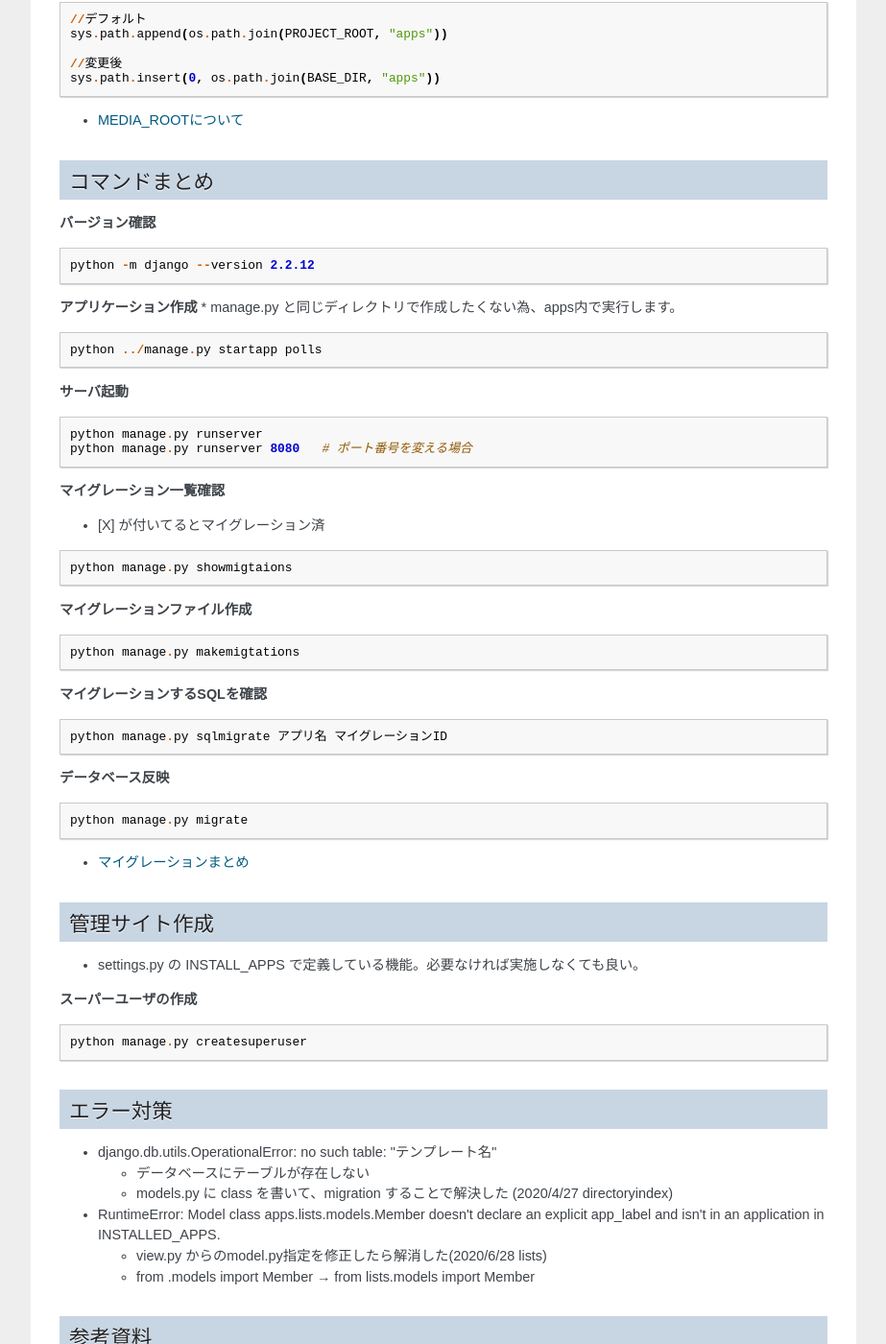
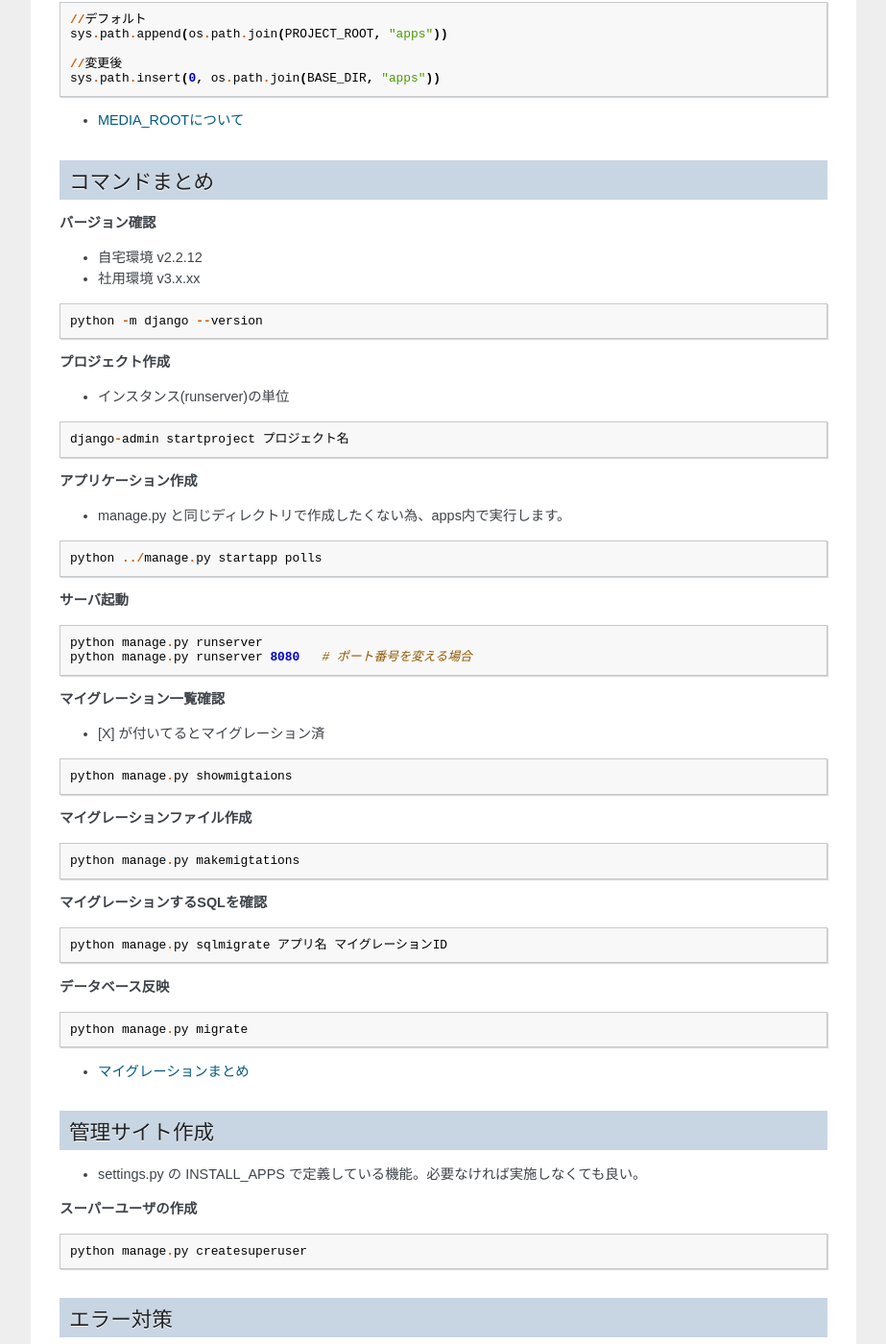
Before and after one commit to yuyuyu0706/sphinx, a Sphinx documentation site: the page built from django/source/work/page01.rst, in a window 1280 px wide and 1400 px high, scrolled down 1086 px. Shown: the whole window at 96% size, without its empty margins (198-1121 px from the left). Built offline with Sphinx 7.4.7, drawn with Linux system fonts in a browser that asks for light colours; pages that are not in the unit, such as notebooks, are missing from menus; some of the changed text lies outside the part shown.

Commit message:
auto commit

```diff
--- a/django/source/work/page01.rst
+++ b/django/source/work/page01.rst
@@ -75,17 +75,35 @@ Django 環境の構築
 ===================
 
 **バージョン確認**
+
+* 自宅環境 v2.2.12
+* 社用環境 v3.x.xx
+
 ::
-    python -m django --version 2.2.12
+
+    python -m django --version
+
+
+**プロジェクト作成**
+
+* インスタンス(runserver)の単位
+
+::
+
+    django-admin startproject プロジェクト名
+
 
 **アプリケーション作成**
+
 * manage.py と同じディレクトリで作成したくない為、apps内で実行します。
 
 ::
 
     python ../manage.py startapp polls
 
+
 **サーバ起動**
+
 ::
 
     python manage.py runserver
@@ -103,16 +121,19 @@ Django 環境の構築
     python manage.py showmigtaions
 
 **マイグレーションファイル作成**
+
 ::
 
     python manage.py makemigtations
 
 **マイグレーションするSQLを確認**
+
 ::
 
     python manage.py sqlmigrate アプリ名 マイグレーションID
 
 **データベース反映**
+
 ::
 
     python manage.py migrate
@@ -144,6 +165,19 @@ Django 環境の構築
   * view.py からのmodel.py指定を修正したら解消した(2020/6/28 lists)
   * from .models import Member →  from lists.models import Member
 
+* django.template.exceptions.TemplateDoesNotExist: lists/member_list.html
+
+
+実装パターン
+=====================
+
+* テンプレート指定
+
+::
+
+  template = loader.get_template('directoryindex/uploadfile_list.html')
+
+
 参考資料
 ============
 
```
